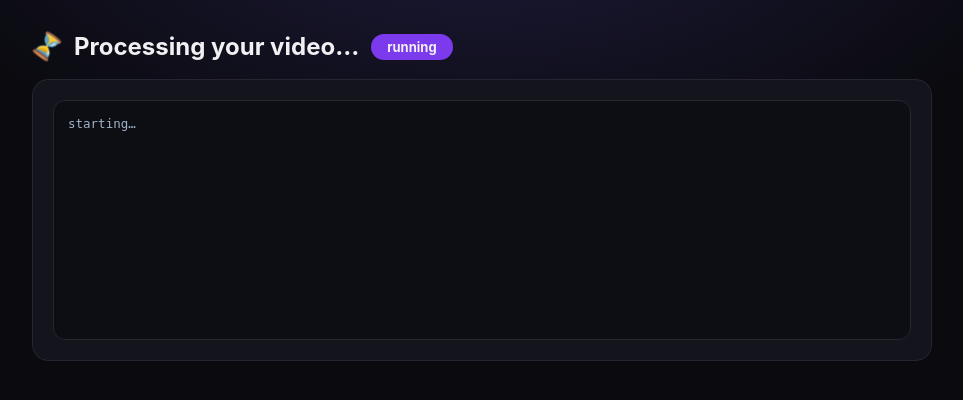
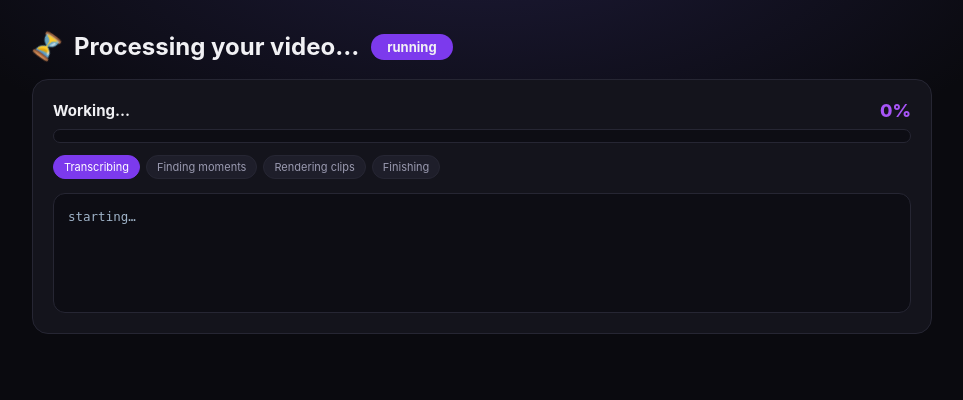
Before and after one commit to tanvirvaioff/clipai, a Flask app: page /job/1 in a window 1280 px wide. Shown: the top 400 px of the page, without its empty margins (158-1121 px from the left). Run offline with Flask 3, Linux system fonts and the light colour scheme.

Commit message:
parallel render + progress UI

```diff
--- a/templates/job.html
+++ b/templates/job.html
@@ -11,6 +11,9 @@ h1{font-size:24px;margin-bottom:18px;display:flex;align-items:center;gap:12px}
 .badge.done{background:var(--green)}.badge.err{background:var(--red)}
 .card{background:var(--card);border:1px solid var(--border);border-radius:16px;padding:20px;margin-bottom:16px}
 #log{background:#0d0d14;border:1px solid var(--border);border-radius:12px;padding:14px;font-family:ui-monospace,monospace;font-size:12.5px;height:240px;overflow-y:auto;white-space:pre-wrap;color:#9fb3c8;line-height:1.5}
+.step-chip{font-size:11px;padding:4px 10px;border-radius:20px;background:#1e1e2a;border:1px solid var(--border);color:var(--mut)}
+.step-chip.on{background:var(--acc);color:#fff;border-color:var(--acc)}
+.step-chip.ok{background:#14532d;color:#86efac;border-color:#14532d}
 .grid{display:grid;grid-template-columns:repeat(auto-fill,minmax(260px,1fr));gap:16px}
 .clip{background:var(--card);border:1px solid var(--border);border-radius:16px;overflow:hidden;transition:.2s}
 .clip:hover{border-color:var(--acc);transform:translateY(-2px)}
@@ -31,18 +34,44 @@ h1{font-size:24px;margin-bottom:18px;display:flex;align-items:center;gap:12px}
 </style></head>
 <body><div class="wrap">
 <h1><span class="spin">⏳</span> <span id="ttl">Processing your video…</span> <span id="st" class="badge">running</span></h1>
-<div class="card"><div id="log">starting…</div></div>
+<div class="card">
+<div style="margin-bottom:14px">
+<div style="display:flex;justify-content:space-between;align-items:center;margin-bottom:8px">
+<span id="step" style="font-weight:700;font-size:15px">Starting…</span>
+<span id="pct" style="font-weight:800;font-size:18px;color:var(--acc2)">0%</span>
+</div>
+<div style="background:#0d0d14;border-radius:10px;height:14px;overflow:hidden;border:1px solid var(--border)">
+<div id="bar" style="height:100%;width:0%;background:linear-gradient(90deg,#7c3aed,#a855f7,#ec4899);border-radius:10px;transition:width .5s"></div>
+</div>
+<div id="detail" style="color:var(--mut);font-size:13px;margin-top:8px"></div>
+<div id="steps" style="display:flex;gap:6px;margin-top:12px;flex-wrap:wrap"></div>
+</div>
+<div id="log" style="max-height:120px">starting…</div>
+</div>
 <div id="empty">No clips yet — still working…</div>
 <div class="grid" id="clips"></div>
 </div>
 <script>
 const jid = "{{ jid }}";
 let done = false;
+const STEPS = ["Transcribing", "Finding moments", "Rendering clips", "Finishing"];
 function col(s){return s>=90?'🔥':s>=80?'⚡':'✨'}
+function renderSteps(pct){
+  const box = document.getElementById("steps");
+  const idx = pct < 40 ? 0 : pct < 55 ? 1 : pct < 98 ? 2 : 3;
+  box.innerHTML = STEPS.map((s,i)=>`<span class="step-chip ${i<idx?'ok':i===idx?'on':''}">${i<idx?'✓ ':''}${s}</span>`).join("");
+}
 async function poll(){
   const r = await fetch("/api/job/"+jid); const j = await r.json();
   const lg = document.getElementById("log");
   lg.textContent = j.log || "starting…"; lg.scrollTop = 1e9;
+  // progress bar
+  const pct = j.progress || 0;
+  document.getElementById("bar").style.width = pct + "%";
+  document.getElementById("pct").textContent = pct + "%";
+  document.getElementById("step").textContent = j.step || "Working…";
+  document.getElementById("detail").textContent = j.detail || "";
+  renderSteps(pct);
   const st = document.getElementById("st");
   if(j.status === "done" && !done){
     done = true; st.textContent = "done"; st.className = "badge done";
```
